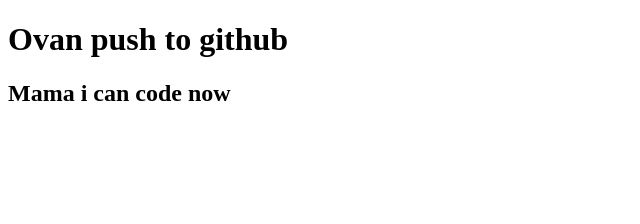
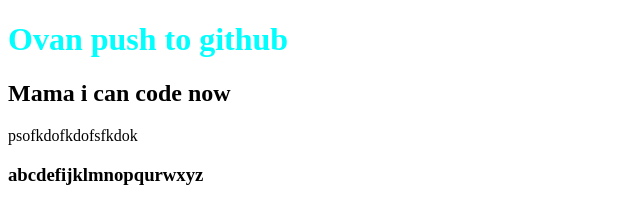
Before and after one commit to MarjanRatul/my-second-repo, a plain HTML site: page index.html in a window 1280 px wide. Shown: the whole page, without its empty margins (0-640 px from the left). Drawn offline with Linux system fonts and the light colour scheme.

Commit message:
add file and images

```diff
--- a/index.html
+++ b/index.html
@@ -9,5 +9,9 @@
 <body>
     <h1>Ovan push to github</h1>
     <h2>Mama i can code now</h2>
+    <p>psofkdofkdofsfkdok</p>
+    <h3>abcdefijklmnopqurwxyz</h3>
+    <link rel="stylesheet" href="style.css">
+    <link rel="shortcut icon" href="images.jpg" type="image/x-icon">
 </body>
 </html>
--- /dev/null
+++ b/style.css
@@ -0,0 +1,3 @@
+h1{
+    color: aqua;
+}
```
Also changed, not shown: images.jpg (added).
